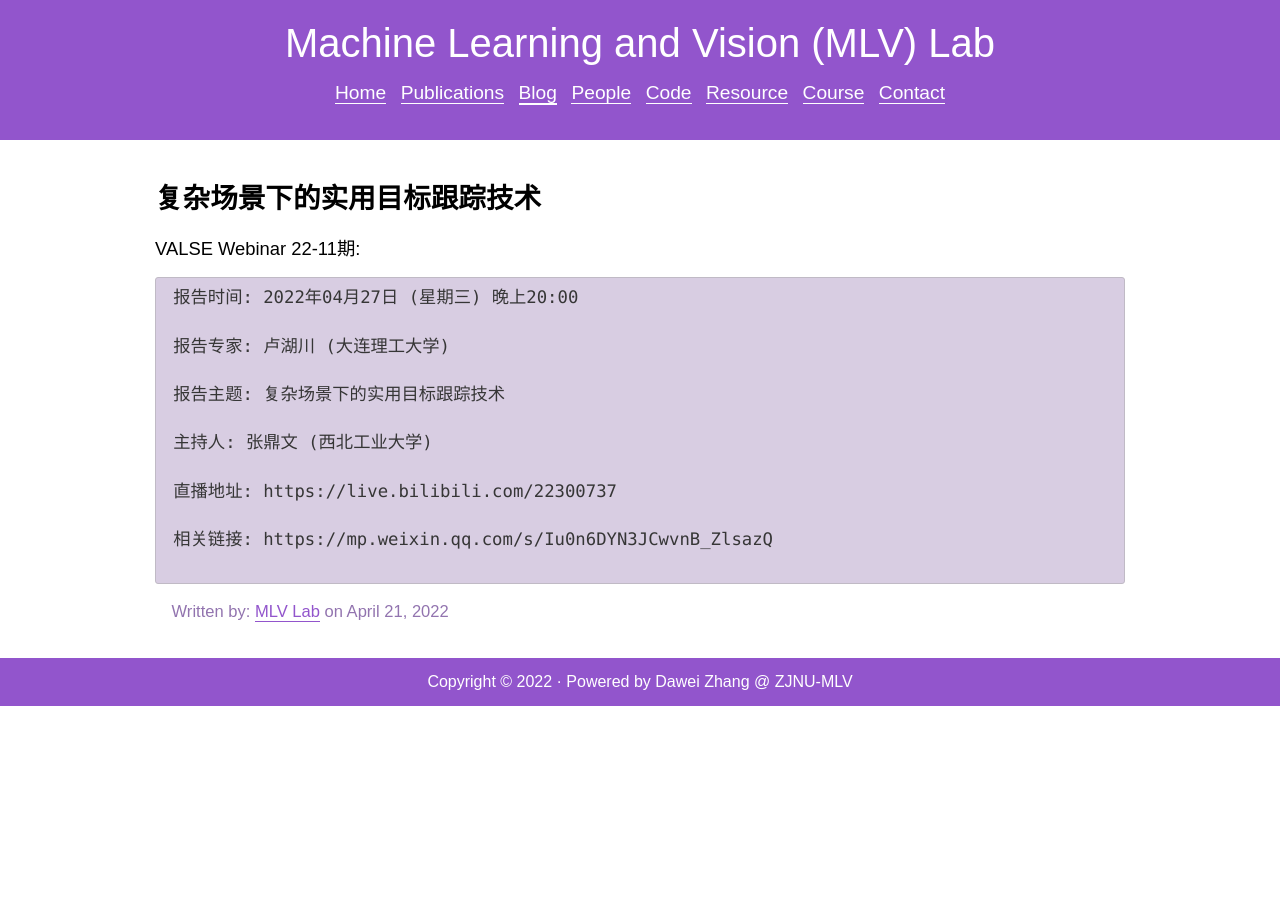
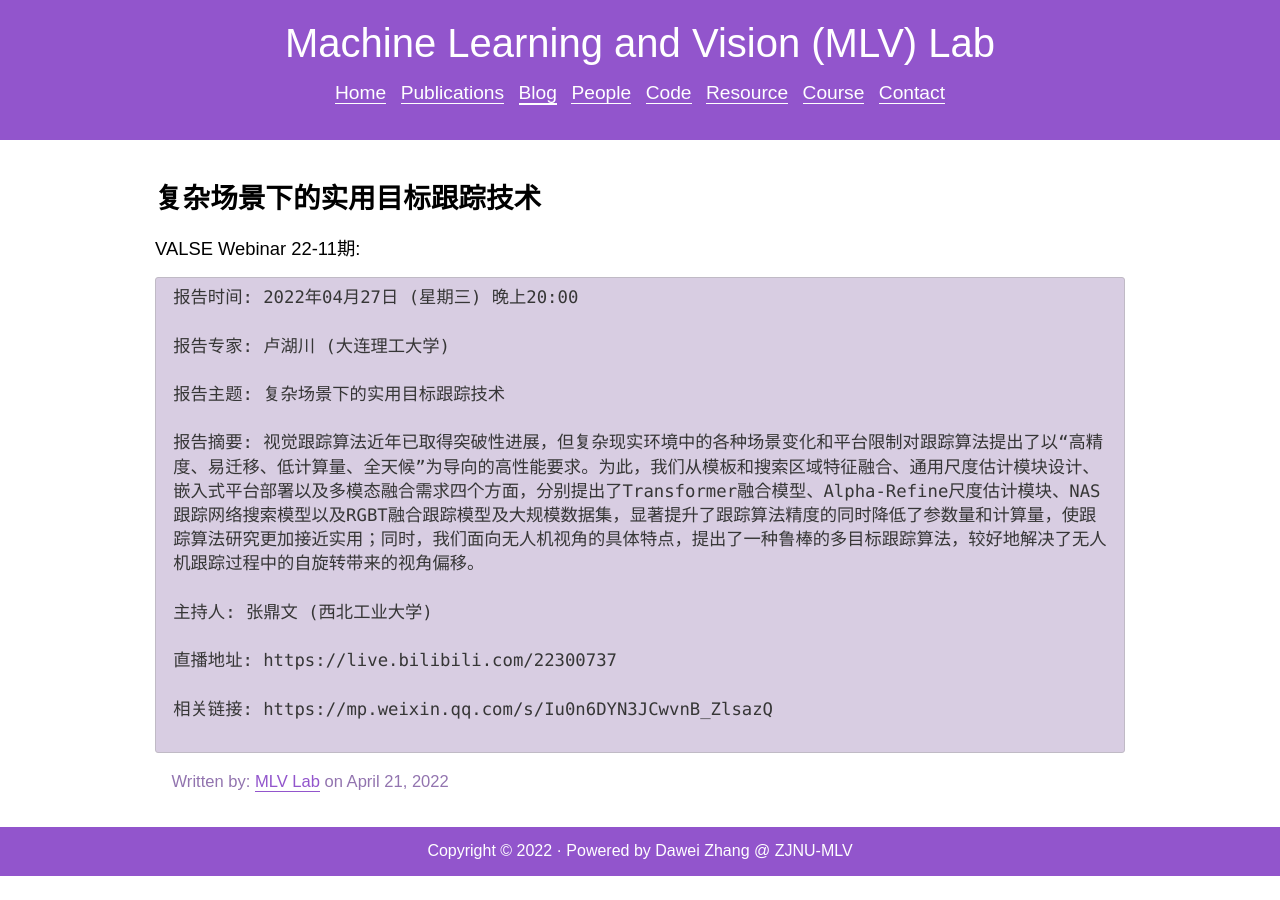
Before and after one commit to ZJNU-MLV-Lab/ZJNU-MLV-Lab.github.io, a Jekyll site: the page built from _posts/2022-04-21-valse-webinar-blog.md, in a window 1280 px wide. Built offline with Jekyll 4.4.1, drawn with Linux system fonts in a browser that asks for light colours; nearby versions of some CDN libraries; some web fonts are replaced.

Commit message:
Update 2022-04-21-valse-webinar-blog.md

```diff
--- a/_posts/2022-04-21-valse-webinar-blog.md
+++ b/_posts/2022-04-21-valse-webinar-blog.md
@@ -15,6 +15,8 @@ VALSE Webinar 22-11期:
 
 报告主题: 复杂场景下的实用目标跟踪技术
 
+报告摘要: 视觉跟踪算法近年已取得突破性进展，但复杂现实环境中的各种场景变化和平台限制对跟踪算法提出了以“高精度、易迁移、低计算量、全天候”为导向的高性能要求。为此，我们从模板和搜索区域特征融合、通用尺度估计模块设计、嵌入式平台部署以及多模态融合需求四个方面，分别提出了Transformer融合模型、Alpha-Refine尺度估计模块、NAS跟踪网络搜索模型以及RGBT融合跟踪模型及大规模数据集，显著提升了跟踪算法精度的同时降低了参数量和计算量，使跟踪算法研究更加接近实用；同时，我们面向无人机视角的具体特点，提出了一种鲁棒的多目标跟踪算法，较好地解决了无人机跟踪过程中的自旋转带来的视角偏移。
+
 主持人: 张鼎文 (西北工业大学)
 
 直播地址: https://live.bilibili.com/22300737
```
